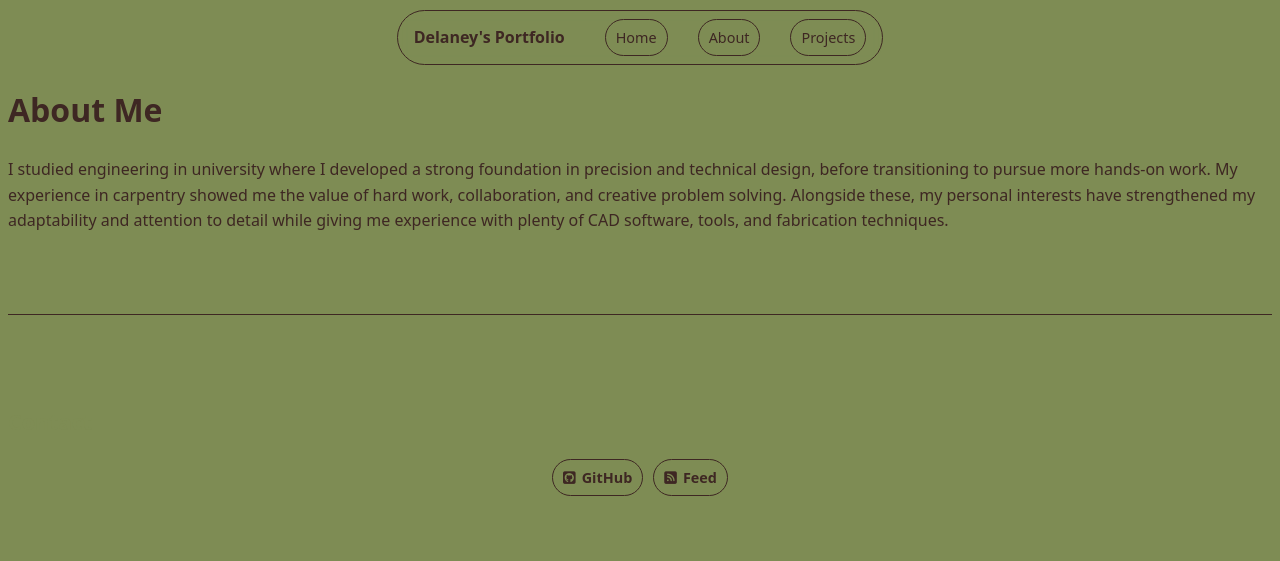
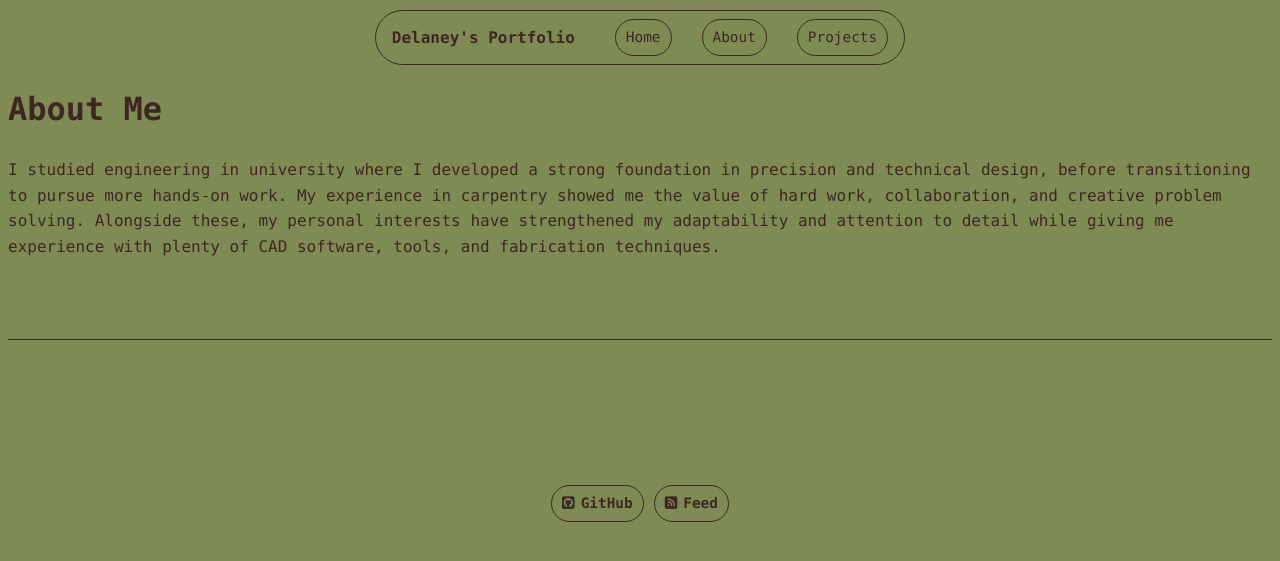
Before and after one commit to TheIrishWolf/TheIrishWolf.github.io, a Jekyll site: the page built from about/index.md, in a window 1280 px wide. Shown: the top 561 px of the page. Built offline with Jekyll 4.4.1, drawn with Linux system fonts in a browser that asks for light colours.

Commit message:
FIxing stylesheet

```diff
--- a/assets/css/style.scss
+++ b/assets/css/style.scss
@@ -1,7 +1,7 @@
 ---
 ---
 /* Colors */
-  :root{
+:root{ /* Light mode */
   --bg:#7e8c54; /* Moss Green */
   --text:#3e2723; /* Earth Brown */
   --muted:#48462c; /* Dark Lichen */
@@ -10,7 +10,7 @@
   --accent:#bc815f; /* Light Earth brown */
 }
 @media (prefers-color-scheme: dark){
-    :root{
+  :root{ /* Dark mode */
     --bg:#3e2723; /* Earth Brown */
     --text:#7e8c54; /* Moss Green */
     --muted:#48462c; /* Dark Lichen */
@@ -21,9 +21,9 @@
 }
 /* Page */
 body{
-    background:var(--bg) !important;
+  background:var(--bg);
   color:var(--text);
-    font-family:system-ui,-apple-system,Segoe UI,Roboto,sans-serif;
+  font-family:"Lucida Console", "Courier New", monospace;
   line-height:1.6;
 }
 main img {
```
Also changed, not shown: projects/index.md (+1 -2 lines). Lines whose indentation alone changed are shown as unchanged.
